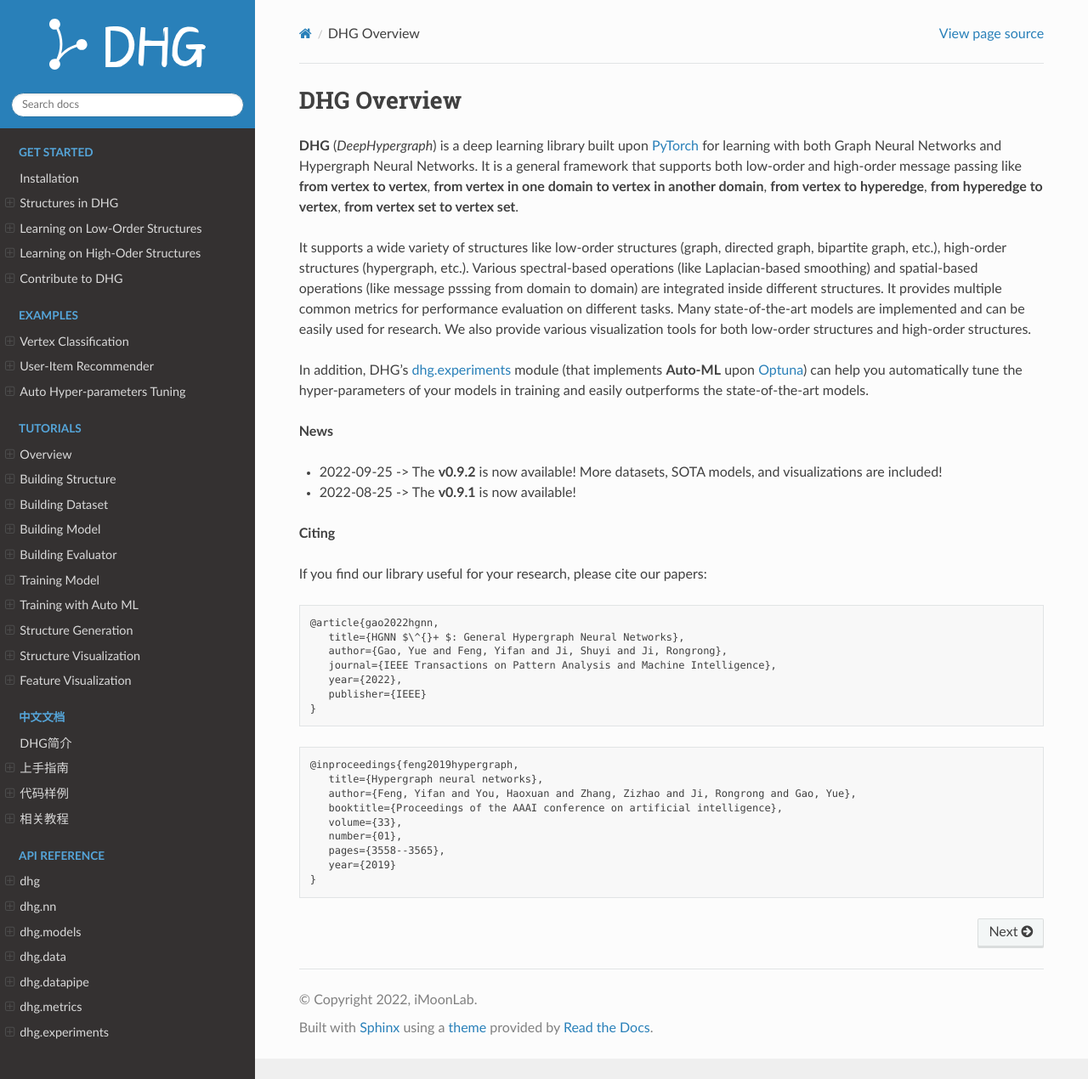
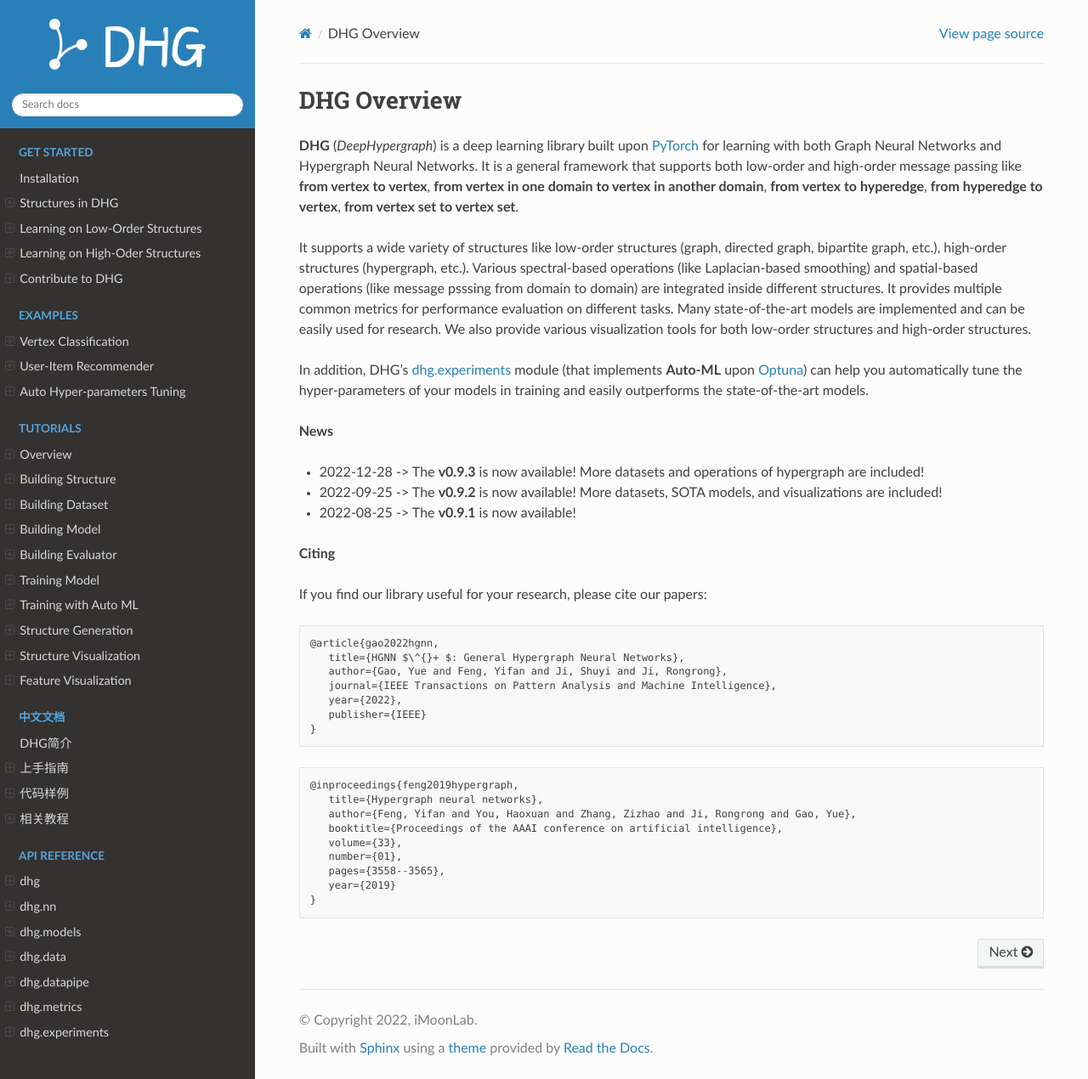
Before and after one commit to iMoonLab/DeepHypergraph, a Sphinx documentation site: the page built from docs/source/index.rst, in a window 1280 px wide and 1270 px high. Shown: the whole window at 85% size. Built offline with Sphinx 7.4.7 and the Read the Docs theme 2.0.0, drawn with Linux system fonts in a browser that asks for light colours.

Commit message:
update doc

```diff
--- a/docs/source/index.rst
+++ b/docs/source/index.rst
@@ -29,6 +29,7 @@ can help you automatically tune the hyper-parameters of your models in training
 
 **News**
 
+- 2022-12-28 -> The **v0.9.3** is now available! More datasets and operations of hypergraph are included!
 - 2022-09-25 -> The **v0.9.2** is now available! More datasets, SOTA models, and visualizations are included!
 - 2022-08-25 -> The **v0.9.1** is now available!
 
--- a/docs/source/zh/overview.rst
+++ b/docs/source/zh/overview.rst
@@ -15,6 +15,7 @@ DHG简介
 
 **新闻**
 
+- 2022-12-28  ->   **v0.9.3** 正式发布！ 包含更多数据集和超图操作！
 - 2022-09-25  ->   **v0.9.2** 正式发布！ 包含更多数据集、最新模型和可视化功能！
 - 2022-08-25  ->   DHG的第一个版本 **v0.9.1** 正式发布！
 
```
